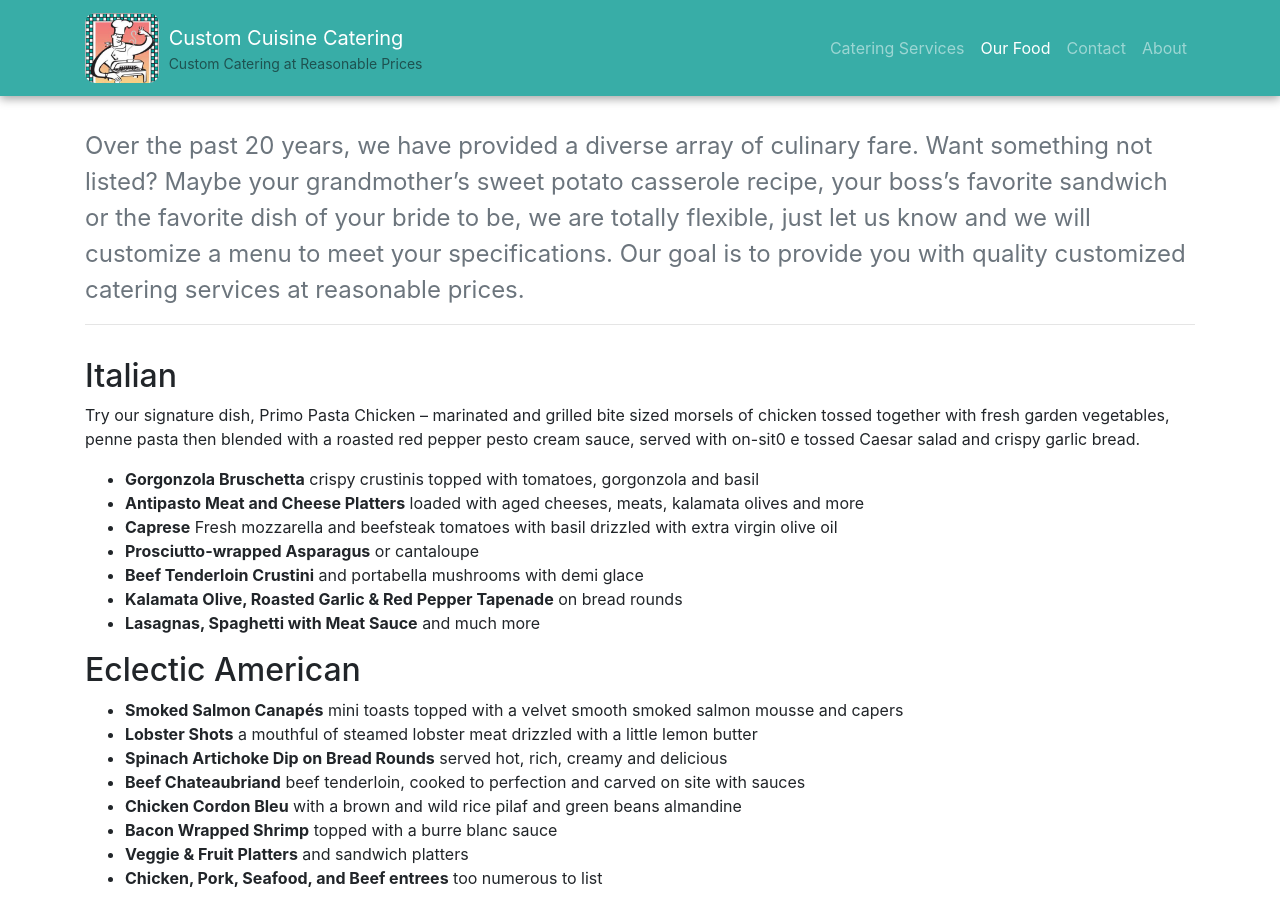
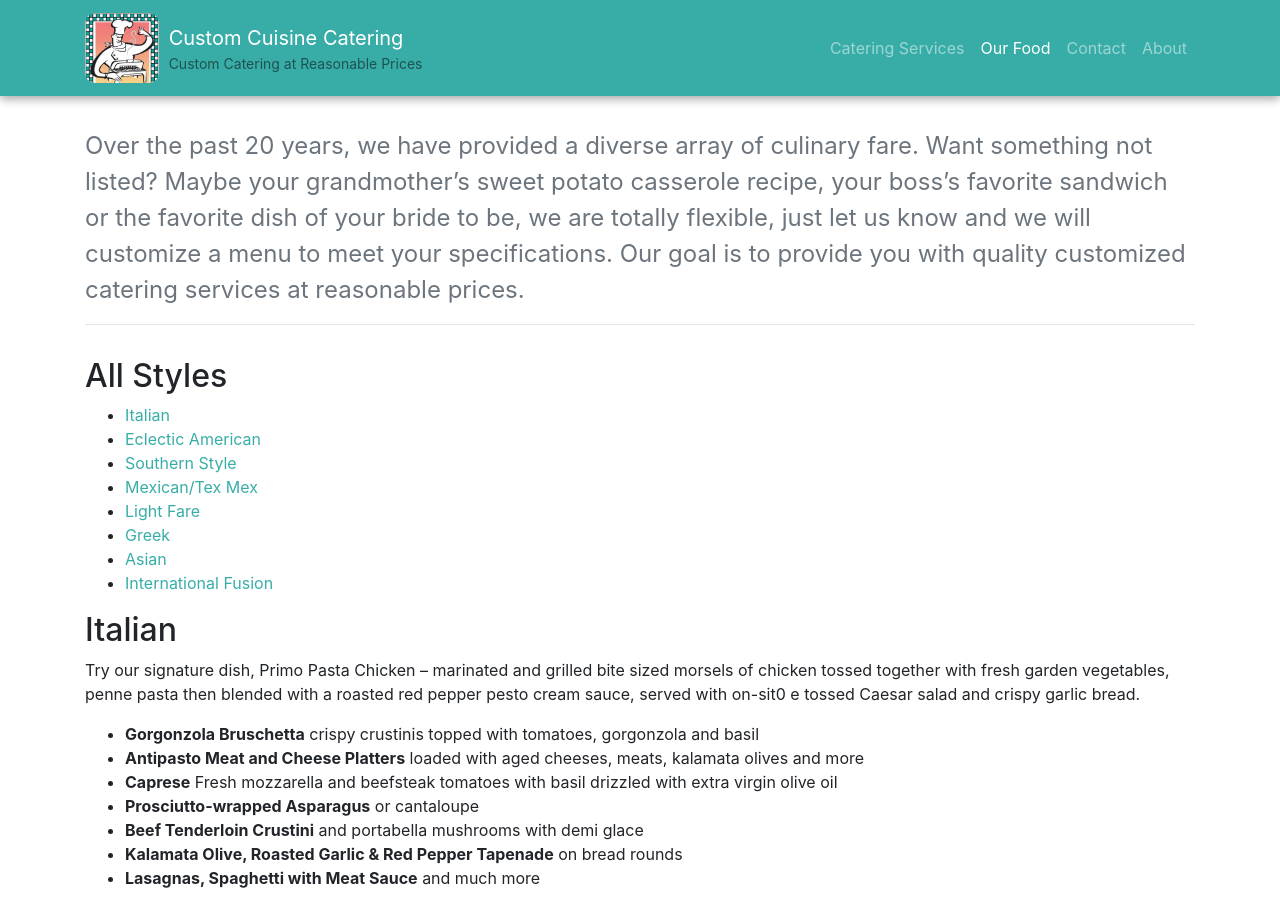
Before and after one commit to abettermap/custom-cuisine-site, a Jekyll site: the page built from food.md, in a window 1280 px wide and 900 px high. Built offline with Jekyll 4.4.1, drawn with Linux system fonts in a browser that asks for light colours; nearby versions of some CDN libraries; some web fonts are replaced.

Commit message:
Food: add TOC

```diff
--- a/food.md
+++ b/food.md
@@ -10,6 +10,16 @@ intro: >-
   meet your specifications. Our goal is to provide you with quality customized
   catering services at reasonable prices.
 ---
+
+## All Styles
+- [Italian](#italian)
+- [Eclectic American](#eclectic-american)
+- [Southern Style](#southern-style)
+- [Mexican/Tex Mex](#mexican-tex-mex)
+- [Light Fare](#light-fare)
+- [Greek](#greek)
+- [Asian](#asian)
+- [International Fusion](#international-fusion)
 
 ## Italian
 Try our signature dish, Primo Pasta Chicken – marinated and grilled bite sized morsels of chicken tossed together with fresh garden vegetables, penne pasta then blended with a roasted red pepper pesto cream sauce, served with on-sit0 e tossed Caesar salad and crispy garlic bread.
```
